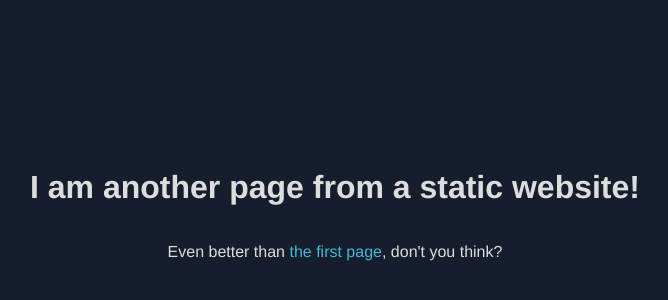
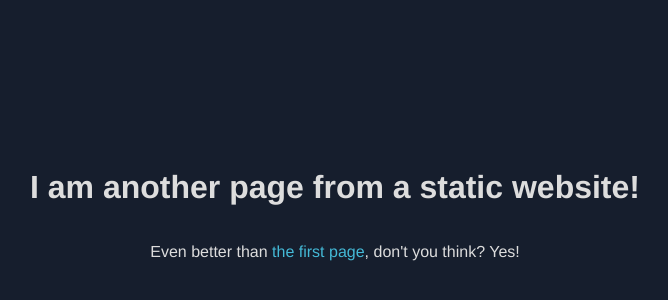
Before and after one commit to humanman/sss, a plain HTML site: page www/other.html in a window 1280 px wide. Shown: the part 188-488 px from the top of the page, without its empty margins (305-973 px from the left). Drawn offline with Linux system fonts and the light colour scheme; a web font is replaced by a local one.

Commit message:
second commit

```diff
--- a/www/other.html
+++ b/www/other.html
@@ -11,6 +11,6 @@
     <body>
         <h1>I am another page from a static website!</h1>
 
-        <p>Even better than <a href="index.html">the first page</a>, don't you think?</p>
+        <p>Even better than <a href="index.html">the first page</a>, don't you think? Yes!</p>
     </body>
 </html>
```
